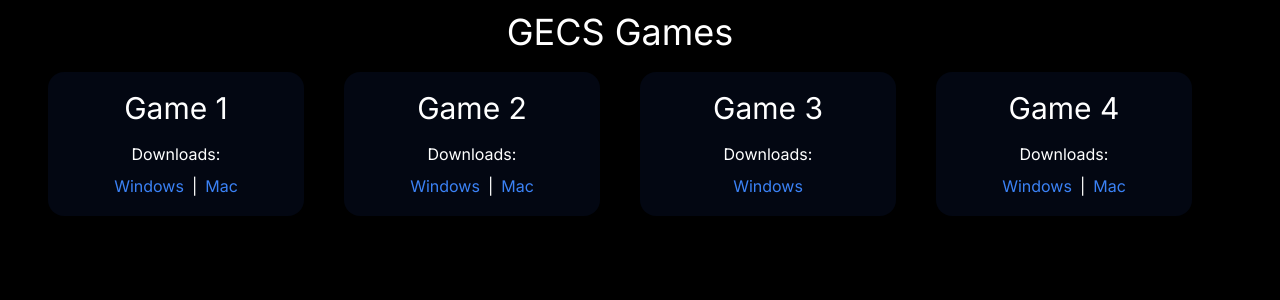
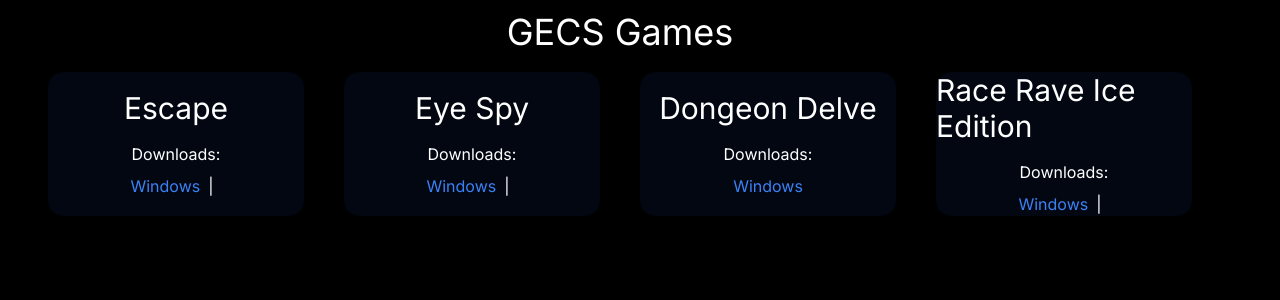
Before and after one commit to Evan-2007/game-download, a Next.js app: page / in a window 1280 px wide. Shown: the top 300 px of the page. Built offline with nearby package versions, Linux system fonts and the light colour scheme.

Commit message:
added games

```diff
--- a/src/app/page.tsx
+++ b/src/app/page.tsx
@@ -8,24 +8,24 @@ interface Games {
 
 const games: Games[] = [
   {
-    name: 'Game 1',
-    platform: ['Windows', 'Mac'],
-    links: [ 'Bambu_Studio_win-v01.09.01.66.exe ', 'uploading']
+    name: 'Escape',
+    platform: ['Windows'],
+    links: [ 'escape.zip', 'uploading']
   },
   {
-    name: 'Game 2',
-    platform: ['Windows', 'Mac'],
-    links: [ 'uploading', 'uploading']
+    name: 'Eye Spy',
+    platform: ['Windows'],
+    links: [ 'Eye Spy.zip', 'uploading']
   },
   {
-    name: 'Game 3',
-    platform: ['Windows', 'Mac'],
-    links: [ 'uploading']
+    name: 'Dongeon Delve',
+    platform: ['Windows'],
+    links: [ 'DungeonDelve.zip']
   },
   {
-    name: 'Game 4',
-    platform: ['Windows', 'Mac'],
-    links: [ 'uploading', 'uploading']
+    name: 'Race Rave Ice Edition',
+    platform: ['Windows'],
+    links: [ 'RaceRaveIceEdition.zip', 'uploading']
   },
 ]
 
```
